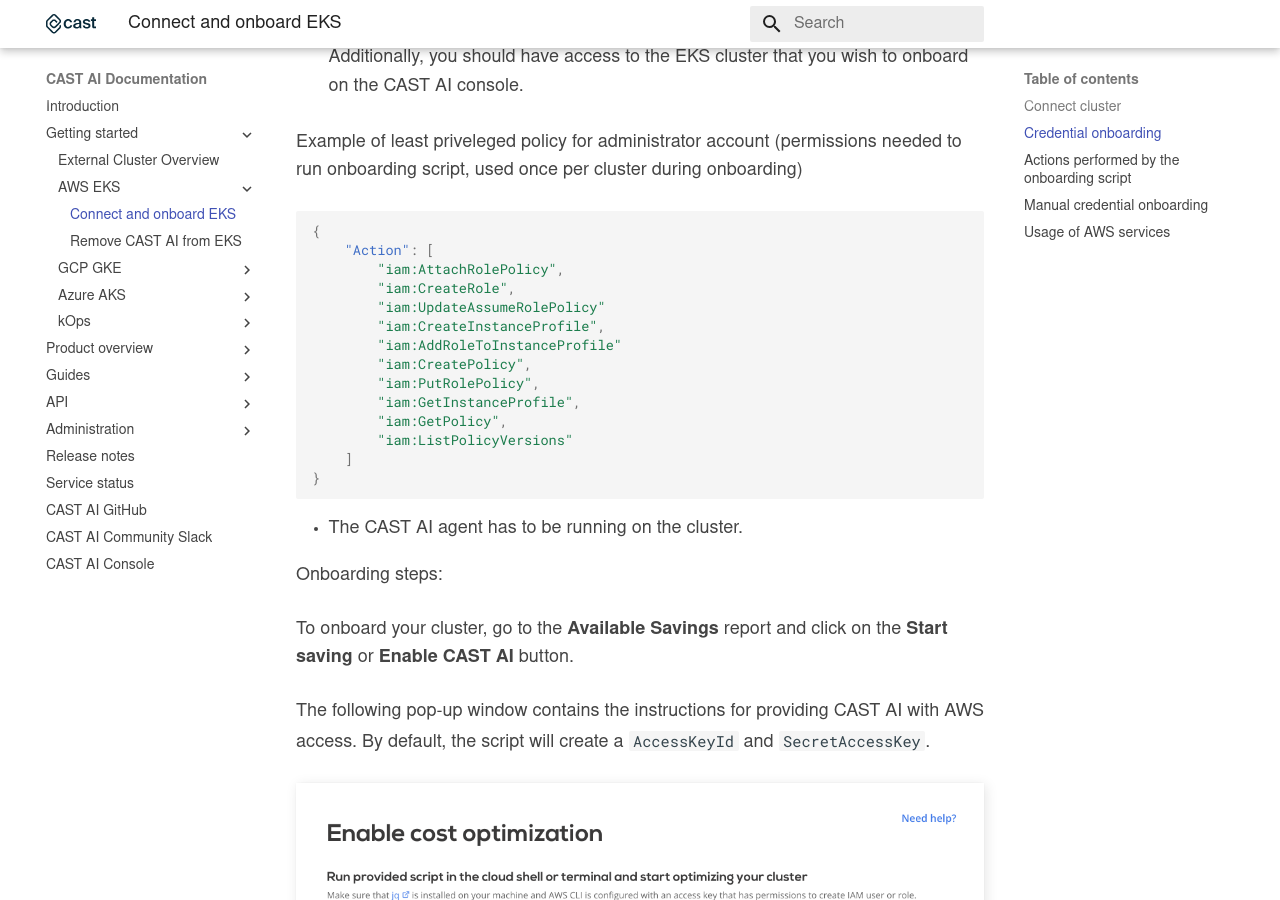
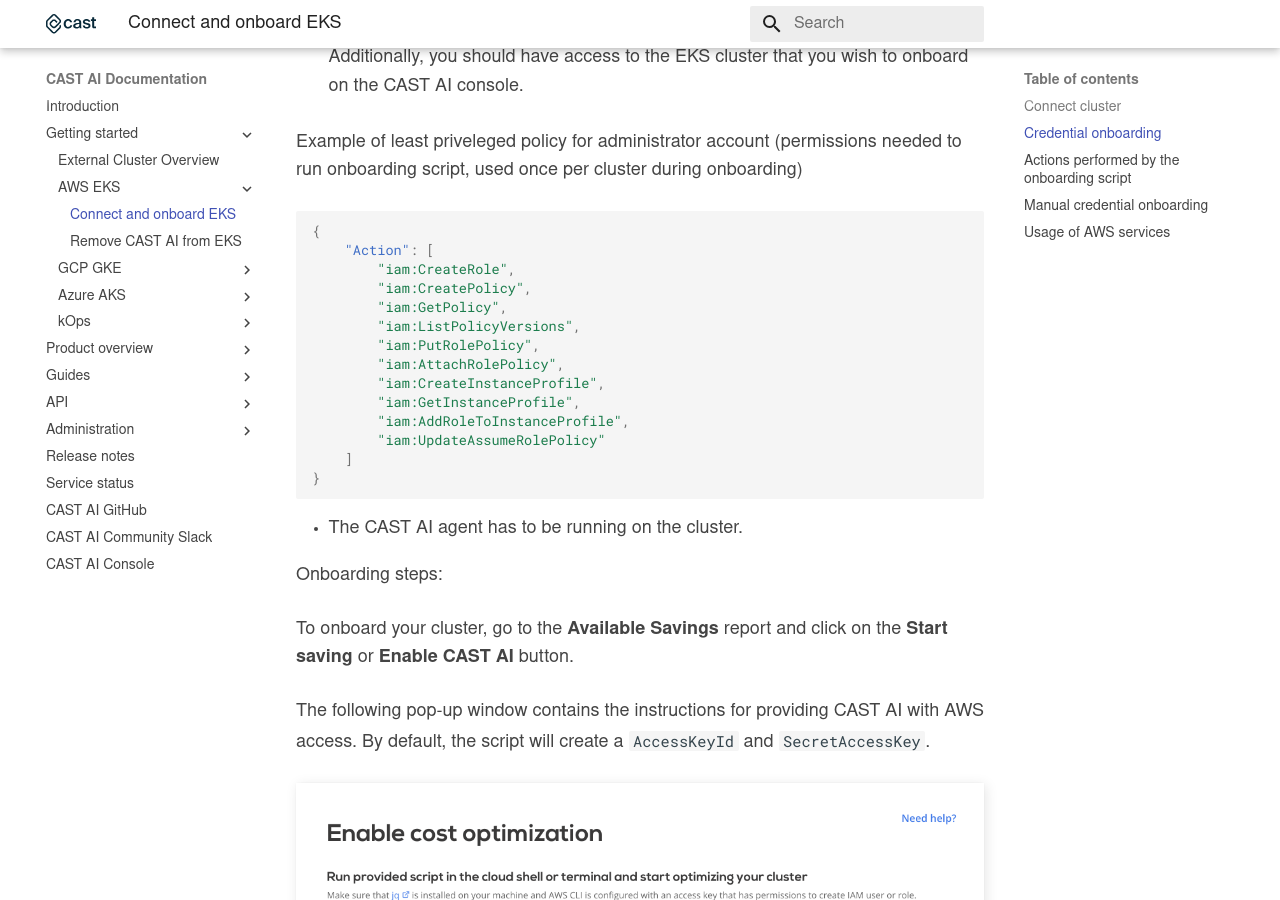
Before and after one commit to castai/docs, an MkDocs documentation site: the page built from docs/getting-started/eks/eks.md, in a window 1280 px wide and 900 px high, scrolled down 1941 px. Built offline with MkDocs 1.6.1 and Material for MkDocs 9.7.7, drawn with Linux system fonts in a browser that asks for light colours; some web fonts are replaced.

Commit message:
Update eks.md

````diff
--- a/docs/getting-started/eks/eks.md
+++ b/docs/getting-started/eks/eks.md
@@ -47,16 +47,16 @@
 ```json
 {
     "Action": [
+        "iam:CreateRole",
+        "iam:CreatePolicy",
+        "iam:GetPolicy",
+        "iam:ListPolicyVersions",
+        "iam:PutRolePolicy",
         "iam:AttachRolePolicy",
-        "iam:CreateRole",
+        "iam:CreateInstanceProfile",
+        "iam:GetInstanceProfile",
+        "iam:AddRoleToInstanceProfile",
         "iam:UpdateAssumeRolePolicy"
-        "iam:CreateInstanceProfile",
-        "iam:AddRoleToInstanceProfile"
-        "iam:CreatePolicy",
-        "iam:PutRolePolicy",
-        "iam:GetInstanceProfile",
-        "iam:GetPolicy",
-        "iam:ListPolicyVersions"
     ]
 }
 ```
````
